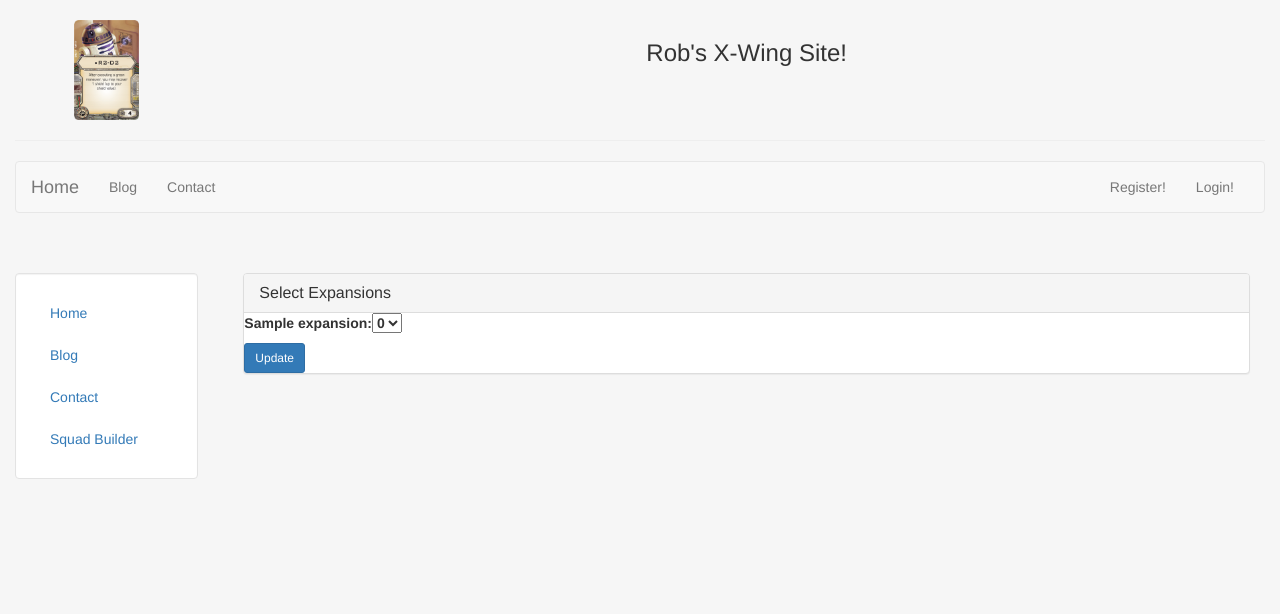
After one commit to Nightlamp1/XwingSquadShare, a Django app: template squadbuilder/templates/squadbuilder/selector.html in a window 1280 px wide, after a click on "Select Expansions". The commit adds this page. Shown: the top 614 px of the page. Run offline with Django 3.2, Linux system fonts and the light colour scheme; the template is opened without the code that fills it: most values are stand-ins (such as "Sample title", 1, 10 or a date in 2020); some libraries are stand-ins or nearby versions.

Commit message:
Adding selector page and basic functionality Added expansion pack selector page and some basic functionality.

```diff
--- a/squadbuilder/static/js/squadbuilder.js
+++ b/squadbuilder/static/js/squadbuilder.js
@@ -104,3 +104,14 @@ $(document).ready(function() {
 function updateCostDisplay(newvalue){
 	$("#cost").text(newvalue+"/100");
 }
+
+$('select').on('change',function(){
+	console.log("something changed");
+	var numOfExpansions = $(".expansion-qty").length;
+	var expansionQtyList = [];
+	for(i=1;i<=numOfExpansions;i++){
+		expansionQtyList+=$("#"+i+"select option:selected").text();
+	}
+	console.log(expansionQtyList);
+	$('input[name="expansionCode"]').val(expansionQtyList);
+});
--- a/squadbuilder/templates/squadbuilder/builder.html
+++ b/squadbuilder/templates/squadbuilder/builder.html
@@ -10,6 +10,8 @@ var upgrades = {{ upgrades|safe }};
 var pilotCost = {{pilotCost|safe}};
 var upgradeCardList = {{cards|safe}};
 </script>
+
+
 
   <ul class="nav nav-tabs" role="tablist" id="mytabs">
     <li role="presentation" class="active"><a href="#home" aria-controls="home" role="tab" data-toggle="tab">Rebel</a></li>
--- /dev/null
+++ b/squadbuilder/templates/squadbuilder/selector.html
@@ -0,0 +1,42 @@
+{% extends "squadbuilder/header.html" %}
+
+<div class="panel-group" id="accordion" role="tablist" aria-multiselectable="true">
+
+
+{% block content %}
+
+<div class="panel panel-default">
+	<div class="panel-heading" role="tab" id="headingOne">
+	  <h4 class="panel-title">
+		<a role="button" class="collapsed" data-toggle="collapse" data-parent="#accordion" href="#collapsetest" aria-expanded="false" aria-controls="collapsetest">
+		  Select Expansions
+		</a>
+	  </h4>
+</div>
+<div id="collapsetest" class="panel-collapse collapse" role="tabpanel" aria-labelledby="headingOne" aria-expanded="false">
+	{% for expansion in expansions %}
+
+		<div class="list-group" style="position:relative">
+			<div class="btn-group" data-toggle="buttons">
+				<label >
+					<span style="float:left">{{expansion.name}}:</span>
+					<span class="form-group-sm" style="float:right">
+					  <select class="expansion-qty" id="{{expansion.id}}select">
+					    <option value="0">0</option>
+						<option value="1">1</option>
+						<option value="2">2</option>
+						<option value="3">3</option>
+						<option value="4">4</option>
+					  </select>
+					</span>
+				</label>
+			</div>
+		</div>
+
+	{% endfor %}
+	<input type="hidden" name="expansionCode" value="">
+	<button class="btn btn-primary btn-sm" type="submit" onclick="expansionListBuilder()">Update</button>
+</div>
+</div>
+
+{% endblock %}
--- a/squadbuilder/urls.py
+++ b/squadbuilder/urls.py
@@ -6,8 +6,9 @@ from squadbuilder.models import Expansions
 urlpatterns = [
     url(r'^$', views.index, name='index'),
     url(r'^contact/', views.contact, name='contact'),
-    url(r'^squadbuilder/', views.squadbuilder, name='squadbuilder'),
+    url(r'^squadbuilder/$', views.squadbuilder, name='squadbuilder'),
     url(r'^register', views.register, name='register'),
     url(r'^login', views.loginview, name='login'),
-    url(r'^logout', views.logoutview, name='logout')
+    url(r'^logout', views.logoutview, name='logout'),
+    url(r'^squadbuilder/selector', views.selector, name='selector')
 ]
```
Also changed, not shown: squadbuilder/views.py (+6 -1 lines).
